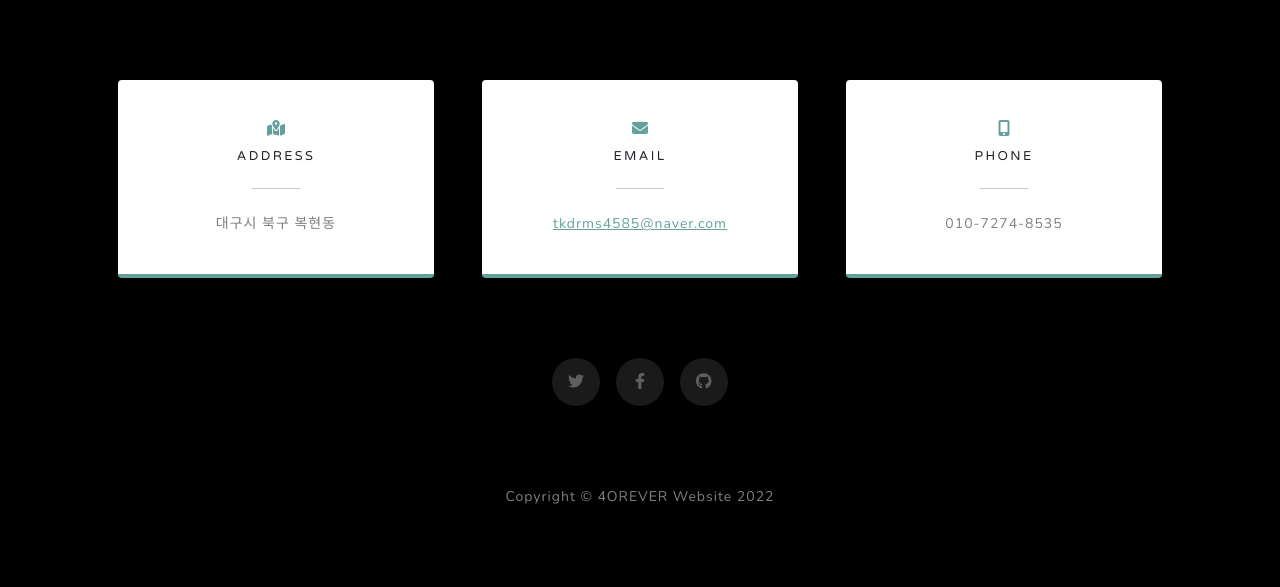
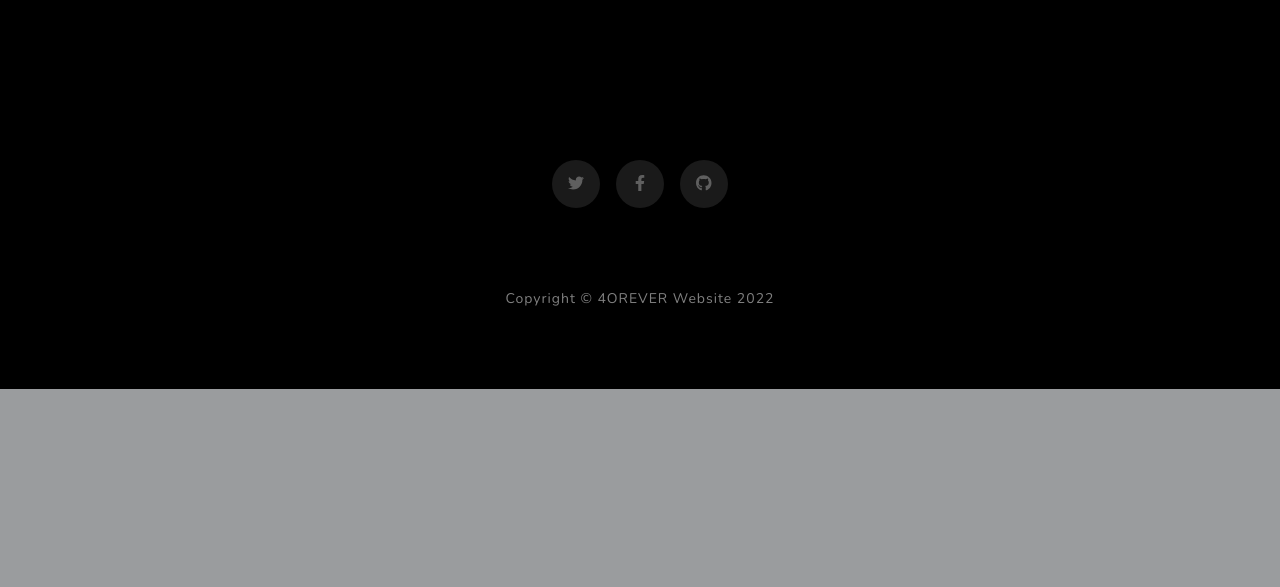
Before and after one commit to ooyniz/4OREVER, a Java web app: page / in a window 1280 px wide. Shown: the part 1102-1689 px from the top of the page. After the commit the page ends 1491 px from the top, so only its background shows below. Run offline with Tomcat 11, a stand-in JSP engine, Linux system fonts and the light colour scheme; some libraries are stand-ins or nearby versions.

Commit message:
[rename] css, js 폴더 명 수정

```diff
--- a/P01_MEMBER/src/main/webapp/footer.jsp
+++ b/P01_MEMBER/src/main/webapp/footer.jsp
@@ -7,7 +7,6 @@
 <title>Insert title here</title>
 
 
-<link rel="icon" type="image/x-icon" href="assets/favicon.ico" />
 <!-- Font Awesome icons (free version)-->
 <script src="https://use.fontawesome.com/releases/v6.1.0/js/all.js"
 	crossorigin="anonymous"></script>
@@ -18,47 +17,13 @@
 	href="https://fonts.googleapis.com/css?family=Nunito:200,200i,300,300i,400,400i,600,600i,700,700i,800,800i,900,900i"
 	rel="stylesheet" />
 <!-- Core theme CSS (includes Bootstrap)-->
-<link href="css/styles.css" rel="stylesheet" />
+<link href="P01_MEMBER/css/styles.css" rel="stylesheet" />
 </head>
 <body>
 
 
 	<section class="contact-section bg-black">
 		<div class="container px-4 px-lg-5">
-			<div class="row gx-4 gx-lg-5">
-				<div class="col-md-4 mb-3 mb-md-0">
-					<div class="card py-4 h-100">
-						<div class="card-body text-center">
-							<i class="fas fa-map-marked-alt text-primary mb-2"></i>
-							<h4 class="text-uppercase m-0">Address</h4>
-							<hr class="my-4 mx-auto" />
-							<div class="small text-black-50">대구시 북구 복현동</div>
-						</div>
-					</div>
-				</div>
-				<div class="col-md-4 mb-3 mb-md-0">
-					<div class="card py-4 h-100">
-						<div class="card-body text-center">
-							<i class="fas fa-envelope text-primary mb-2"></i>
-							<h4 class="text-uppercase m-0">Email</h4>
-							<hr class="my-4 mx-auto" />
-							<div class="small text-black-50">
-								<a href="#!">tkdrms4585@naver.com</a>
-							</div>
-						</div>
-					</div>
-				</div>
-				<div class="col-md-4 mb-3 mb-md-0">
-					<div class="card py-4 h-100">
-						<div class="card-body text-center">
-							<i class="fas fa-mobile-alt text-primary mb-2"></i>
-							<h4 class="text-uppercase m-0">Phone</h4>
-							<hr class="my-4 mx-auto" />
-							<div class="small text-black-50">010-7274-8535</div>
-						</div>
-					</div>
-				</div>
-			</div>
 			<div class="social d-flex justify-content-center">
 				<a class="mx-2" href="#!"><i class="fab fa-twitter"></i></a> <a
 					class="mx-2" href="#!"><i class="fab fa-facebook-f"></i></a> <a
```
Also changed, not shown: P01_MEMBER/src/main/webapp/css/memberstyles.css (renamed from P01_MEMBER/src/main/webapp/CSS/memberstyles.css), P01_MEMBER/src/main/webapp/css/styles.css (renamed from P01_MEMBER/src/main/webapp/CSS/styles.css).
